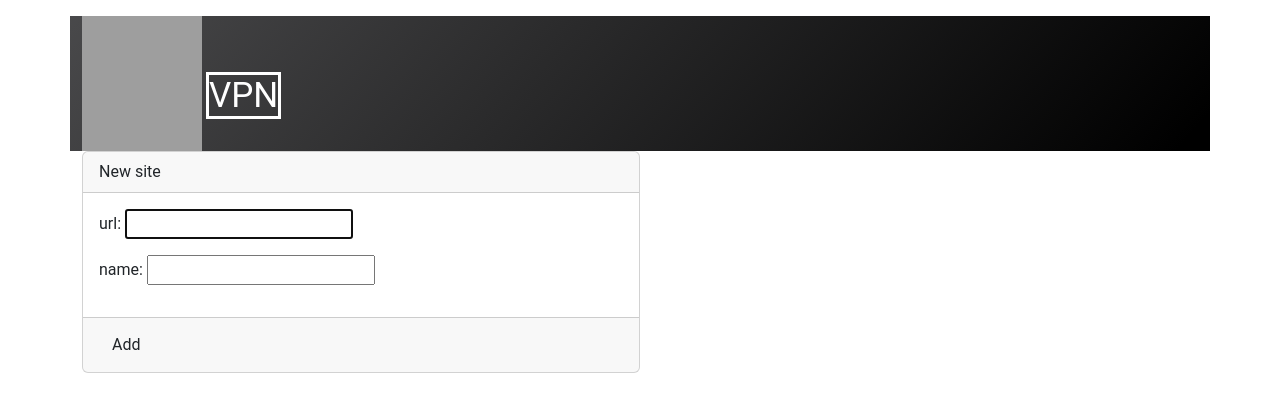
After one commit to DimonAgon/Sheepfish_vpn, a Django app: page /addsite in a window 1280 px wide. The commit adds this page. Shown: the top 412 px of the page. Run offline with Django 4.2, Linux system fonts and the light colour scheme; grey boxes are pictures that could not be loaded.

Commit message:
add sites, sites adding mechanism

```diff
--- a/sheepfish_vpn/urls.py
+++ b/sheepfish_vpn/urls.py
@@ -17,12 +17,13 @@ Including another URLconf
 from django.contrib import admin
 from django.urls import path
 
-from vpnsite.views import vpnsite
+from vpnsite.views import vpnsite, add_site
 from authorization.views import register, authorize, log_out
 
 urlpatterns = [
     path('admin/', admin.site.urls),
     path('vpnsite/', vpnsite, name='vpnsite'),
+    path('addsite', add_site, name='addsite'),
     path('registration/', register, name='registration'),
     path('authorization', authorize, name='authorization'),
     path('logout', log_out, name='logout')
--- /dev/null
+++ b/vpnsite/forms.py
@@ -0,0 +1,20 @@
+
+from django import forms
+
+from vpnsite.models import Site
+
+
+class AddSiteForm(forms.Form):
+    url = forms.URLField(
+        label="url",
+        widget=forms.URLInput(
+            attrs={'class': "field", 'autofocus': True}
+        )
+    )
+
+    name = forms.CharField(
+        label="name",
+        widget=forms.TextInput(
+            attrs={'class': "field"}
+        )
+    )
--- /dev/null
+++ b/vpnsite/static/css/add_site_window.css
@@ -0,0 +1,4 @@
+
+#add-site-window{
+    width: 50%;
+}
--- /dev/null
+++ b/vpnsite/templates/add_site.html
@@ -0,0 +1,30 @@
+
+{% extends 'base_.html' %}
+
+
+{% load static %}
+
+{% block content %}
+    <link rel="stylesheet" href="{% static 'css/add_site_window.css' %}">
+
+    <form method="post">
+    <div class="card window" id="add-site-window">
+        <div class="card-header">
+            <span class="card-title">
+                New site
+            </span>
+        </div>
+
+        <div class="card-body">
+            {% csrf_token %}
+            {{ form.as_p }}
+        </div>
+
+        <div class="card-footer">
+            <button class="btn button" type="submit">
+                Add
+            </button>
+        </div>
+    </div>
+    </form>
+{% endblock %}
--- a/vpnsite/templates/vpnsite.html
+++ b/vpnsite/templates/vpnsite.html
@@ -3,4 +3,5 @@
 
 {% block content %}
     {% include 'included/_statistics.html' %}
+    {% include 'included/_sites.html' %}
 {% endblock %}
--- a/vpnsite/views.py
+++ b/vpnsite/views.py
@@ -2,16 +2,33 @@ from django.shortcuts import render, redirect
 
 from django.contrib.auth.models import User
 
-from vpnsite.models import Statistics
+from vpnsite.models import Statistics, Site
+from vpnsite.forms import AddSiteForm
 
 
 def vpnsite(request):
     if request.user.is_authenticated:
         user_object = User.objects.get(username=request.user)
         statistics, __ = Statistics.objects.get_or_create(user=user_object)
+        sites = Site.objects.filter(user=user_object)
         context = {'user': user_object,
-                   'statistics': statistics}
+                   'statistics': statistics,
+                   'sites': sites}
         return render(request, 'vpnsite.html', context=context)
 
     else:
         return redirect('authorization')
+
+
+def add_site(request):
+    if request.method == 'POST':
+        user_object = User.objects.get(username=request.user)
+        form = AddSiteForm(request.POST)
+        if form.is_valid():
+            new_site = Site.objects.create(**form.cleaned_data, user=user_object)
+            new_site.save()
+            return redirect('vpnsite')
+
+    else:
+        form = AddSiteForm()
+        return render(request, 'add_site.html', context={'form': form})
```
Also changed, not shown: vpnsite/models.py (+10 -1 lines), vpnsite/static/css/sites.css (added, +33 -0 lines), vpnsite/templates/included/_sites.html (added, +21 -0 lines), vpnsite/migrations/0004_site.py (added).
